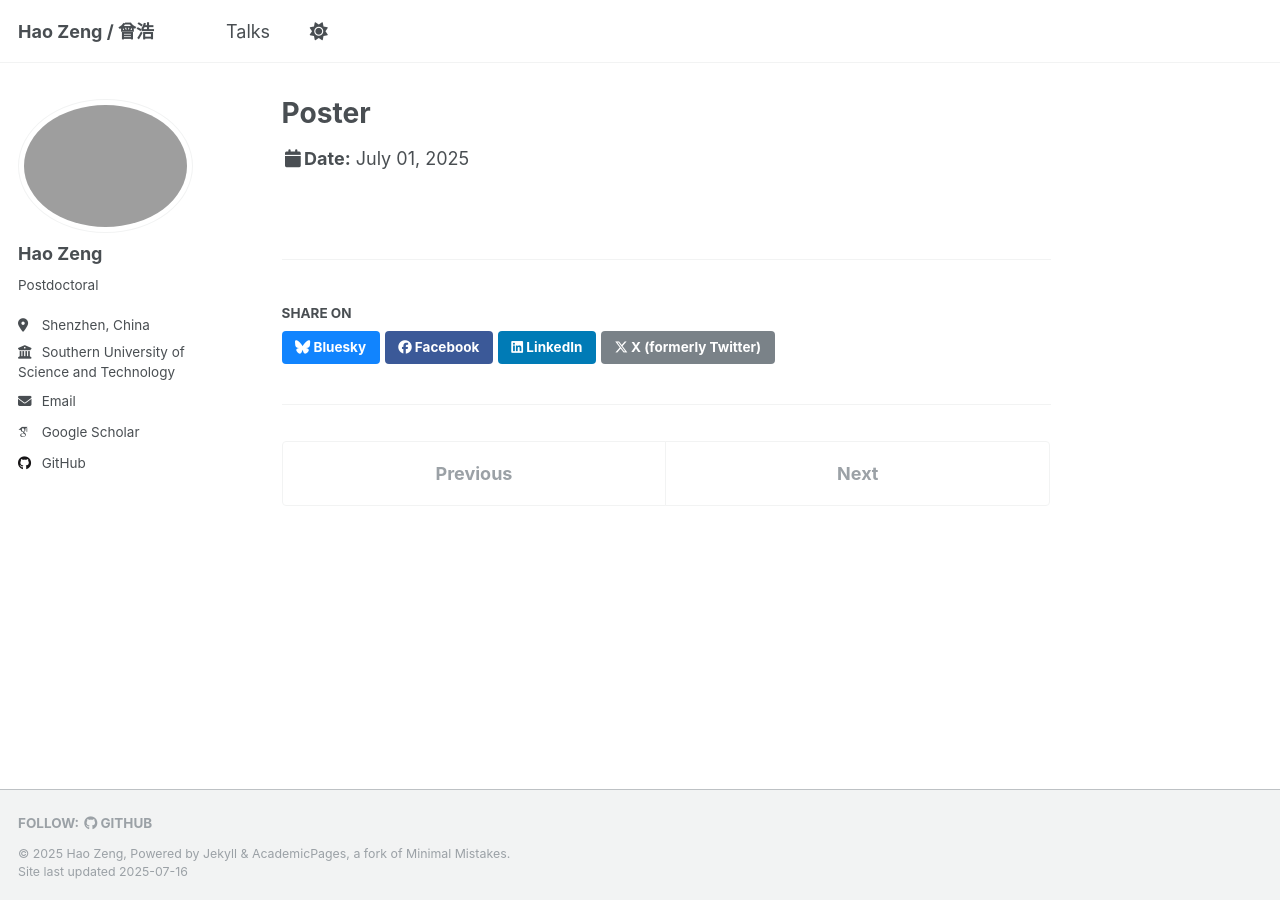
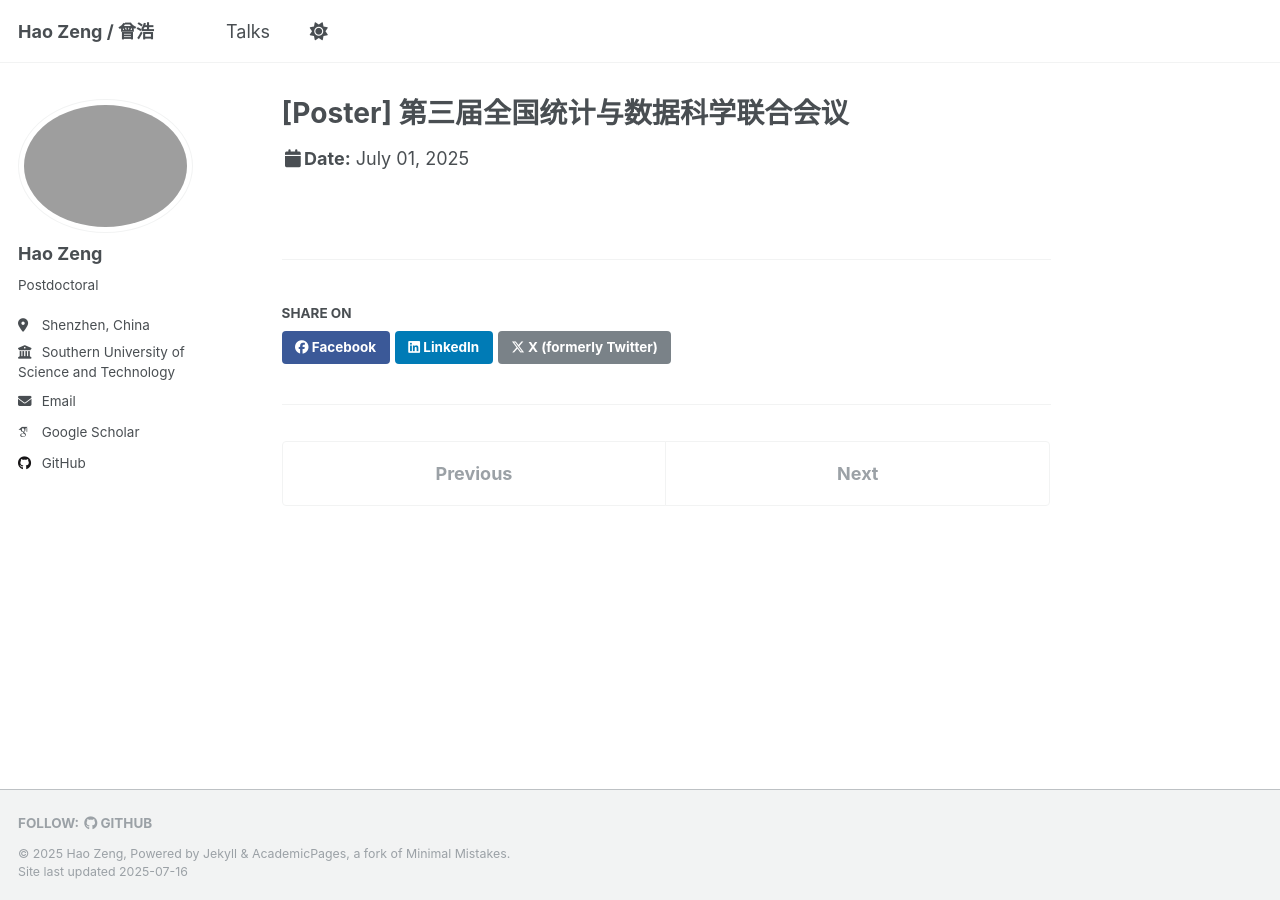
Before and after one commit to ZhaoyuXingStat/ZhaoyuXingStat.github.io, a Jekyll site: the page built from _talks/2025-07-01-poster.md, in a window 1280 px wide. Built offline with Jekyll 4.4.1, drawn with Linux system fonts in a browser that asks for light colours; some web fonts are replaced.

Commit message:
更新社交分享组件，注释掉Bluesky分享链接，同时更新演讲海报的标题为“第三届全国统计与数据科学联合会议”。

```diff
--- a/_includes/social-share.html
+++ b/_includes/social-share.html
@@ -5,7 +5,7 @@
     <h4 class="page__share-title">{{ site.data.ui-text[site.locale].share_on_label | default: "Share on" }}</h4>
   {% endif %}
 
-  <a href="https://bsky.app/intent/compose?text={{ base_path }}{{ page.url }}" class="btn btn--bluesky" title="{{ site.data.ui-text[site.locale].share_on_label | default: 'Share on' }} Bluesky"><i class="fab fa-bluesky" aria-hidden="true"></i><span> Bluesky</span></a>
+  <!-- <a href="https://bsky.app/intent/compose?text={{ base_path }}{{ page.url }}" class="btn btn--bluesky" title="{{ site.data.ui-text[site.locale].share_on_label | default: 'Share on' }} Bluesky"><i class="fab fa-bluesky" aria-hidden="true"></i><span> Bluesky</span></a> -->
 
   <a href="https://www.facebook.com/sharer/sharer.php?u={{ base_path }}{{ page.url }}" class="btn btn--facebook" title="{{ site.data.ui-text[site.locale].share_on_label | default: 'Share on' }} Facebook"><i class="fab fa-facebook" aria-hidden="true"></i><span> Facebook</span></a>
 
--- a/_talks/2025-07-01-poster.md
+++ b/_talks/2025-07-01-poster.md
@@ -1,5 +1,5 @@
 ---
-title: "Poster"
+title: "[Poster] 第三届全国统计与数据科学联合会议"
 collection: talks
 type: "Poster"
 permalink: /talks/2025-07-01-poster
```
